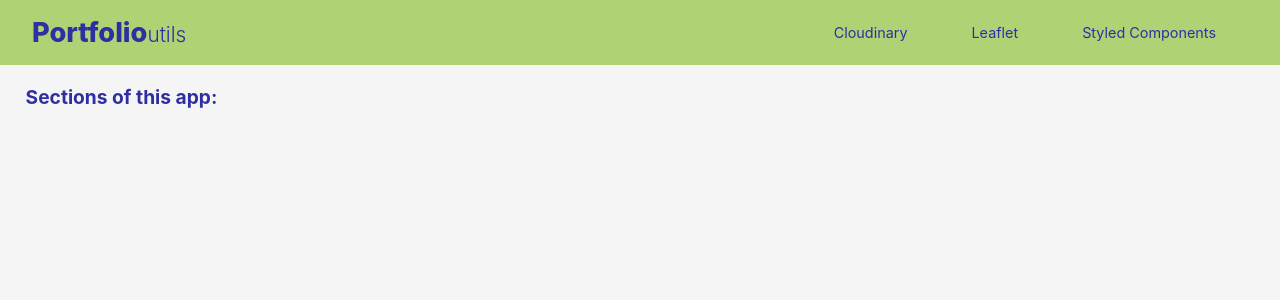
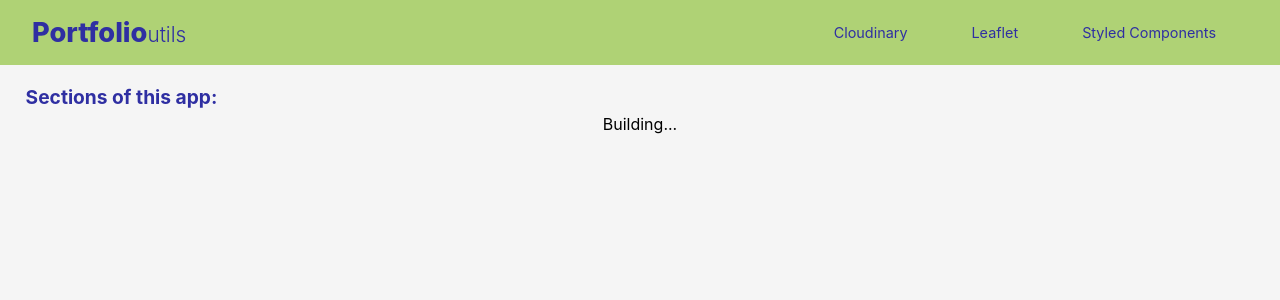
Before and after one commit to karlaevelize/portfolio-utils, a React (Create React App) app: page / in a window 1280 px wide. Shown: the top 300 px of the page. Built offline with nearby package versions, Linux system fonts and the light colour scheme.

Commit message:
Deployment configuration

```diff
--- a/src/pages/Homepage.js
+++ b/src/pages/Homepage.js
@@ -5,6 +5,7 @@ export default function Homepage(){
   return(
     <>
       <Title style={{textAlign: "left", marginLeft: "2%"}}>Sections of this app:</Title>
+      Building...
     </>
   )
 }
```
Also changed, not shown: 1 other file (tests, documents, lock files or other folders).
